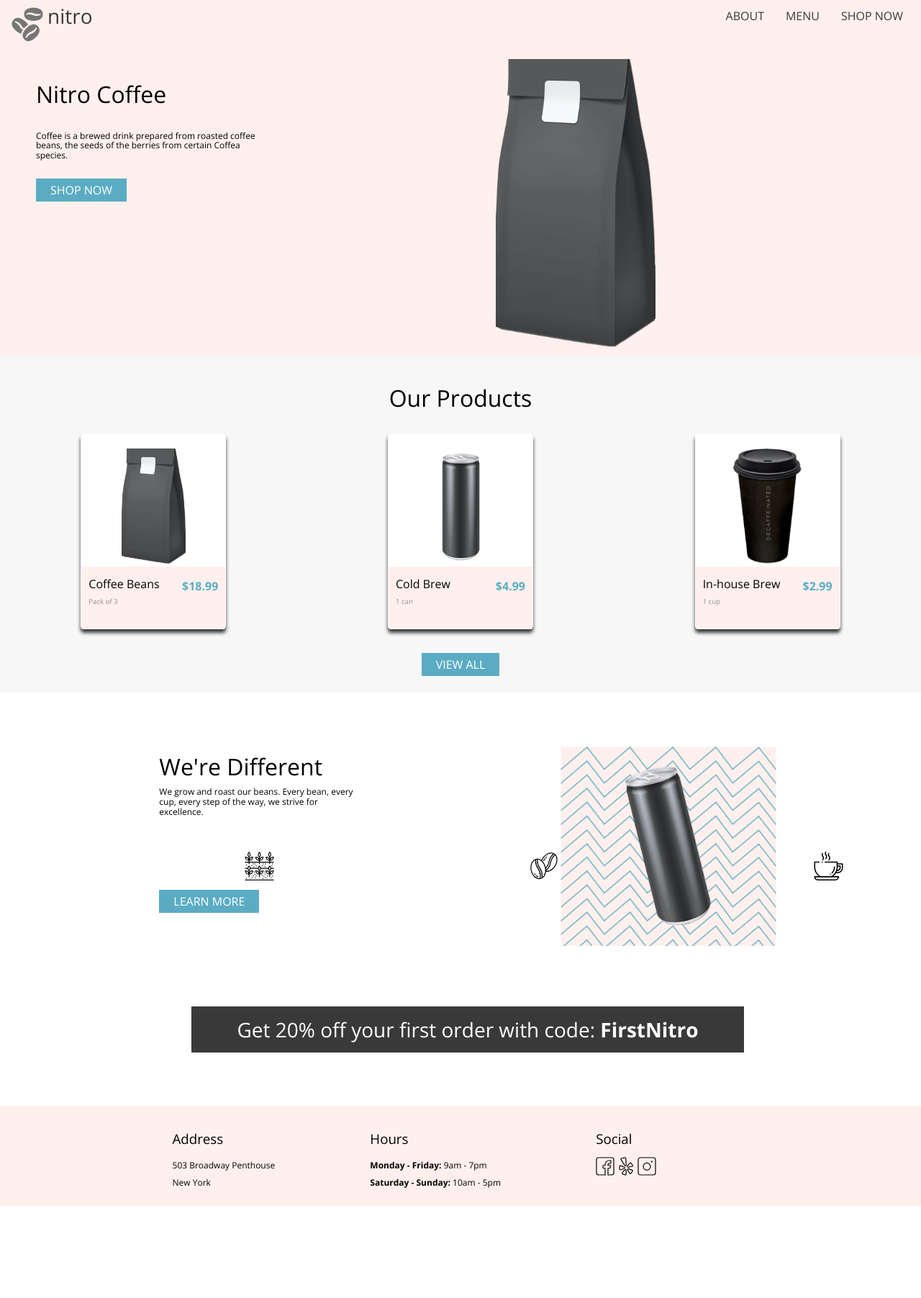
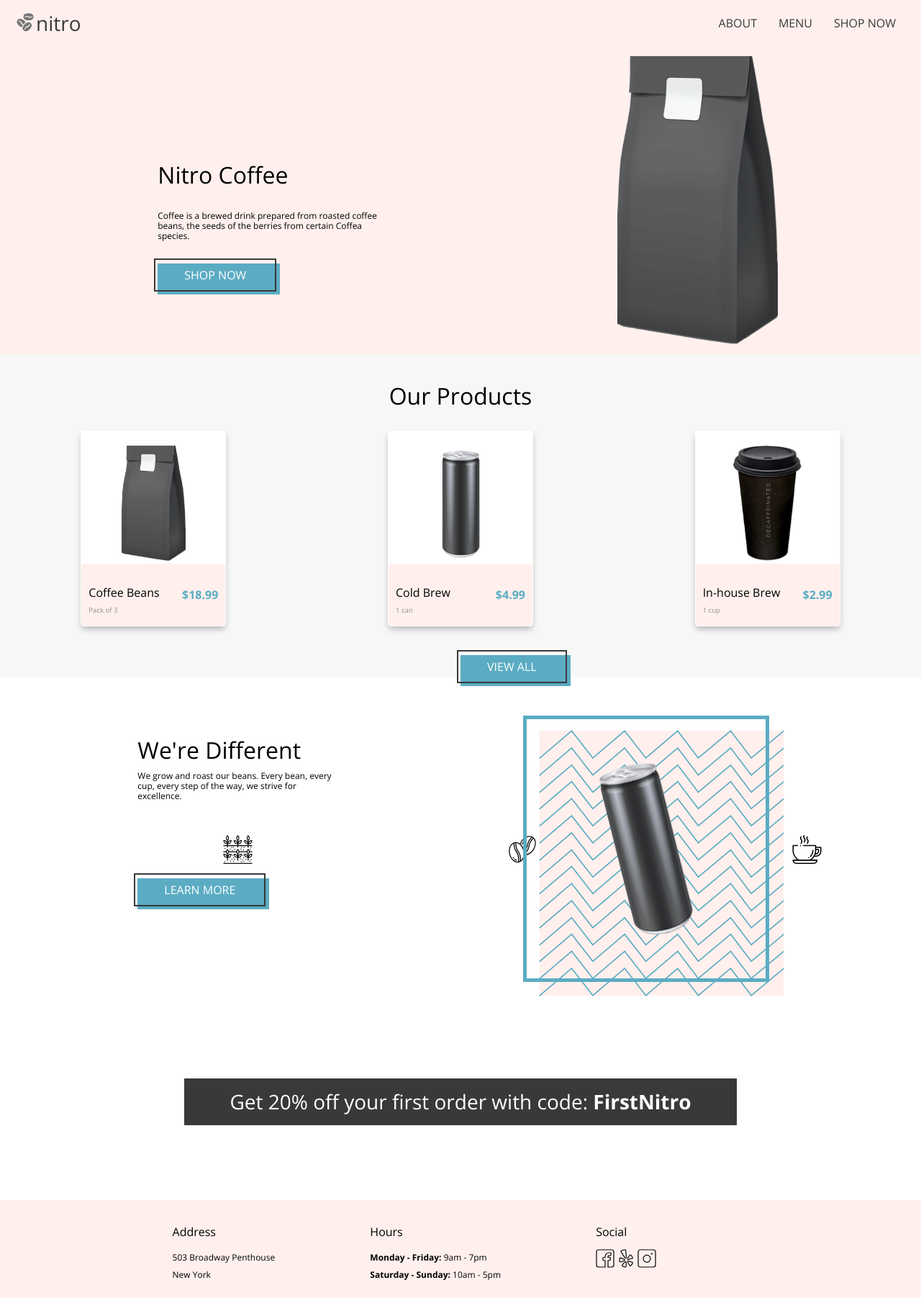
Before and after one commit to revyrob/coffeeShop, a plain HTML site: page index.html in a window 1280 px wide. Shown: the part 4-1807 px from the top of the page at 72% size. Before the commit the page ends 1679 px from the top, so only its background shows below. Drawn offline with nearby package versions, Linux system fonts and the light colour scheme.

Commit message:
positioning is up-to-date

```diff
--- a/css/global.css
+++ b/css/global.css
@@ -24,7 +24,7 @@ navbar css
 .primary__header {
     display: flex;
     background-color:#FFF0ED;
-    padding: 10px;
+    padding: 20px;
 }
 .navbar {
     margin-left: auto;
@@ -33,7 +33,7 @@ navbar css
     padding: 0px 15px ;
 }
 .navbar__image{
-    height: 7vh;
+    height: 30px;
 }
 .navbar__title {
     font-size: 1.75rem;
@@ -52,7 +52,7 @@ navbar css
 panel specifics global
 */
 .panel {
-    padding: 10px;
+    padding: 10px 0px 40px 0px;
     width: 100%;
 }
 .panel__title {
--- a/css/landing.css
+++ b/css/landing.css
@@ -2,29 +2,52 @@
 button specifics for index
  */
 .btn {
-    background-color: #5BACC3;
-    color: white;
-    padding: 5px 20px;
-    margin: 0px;
+    border: 2px solid #393939;
+    color:white;
+    position: relative;
+    padding: 10px 40px;
+    bottom: 5px;
+    right: 5px;
 }
 a:hover.btn {
     color: black;
 }
+.btn__border {
+    background-color: #5BACC3;
+    position: absolute;
+    padding: 12px 0px;
 
+}
+.btn--view {
+    display: inline-block;
+}
 /*
-panel general
+hero section
  */
-.panel__img--banner{
+.hero__img--banner{
     height: 25rem;
 }
-.panel__col--text {
-    padding-left: 40px;
+.hero.panel--rose {
+    display: flex;
+    align-items: center;
+    justify-content: center;
 }
-.panel__descrip {
+.hero__descrip {
     padding-bottom: 5%;
     width: 50%;
     font-size: 0.75rem;
 }
+.hero {
+    padding: 10px;
+    width: 100%;
+}
+.hero__title {
+    padding: 10px 0px;
+    font-size: 2rem;
+}
+
+/*
+panel section */
 .panel__discount {
     background-color: #393939;
     color: white;
@@ -36,10 +59,6 @@ panel general
 }
 .panel__title {
     display: block;
-}
-.panel--rose {
-    display: flex;
-    justify-items: center;
 }
 .panel--grey{
     text-align: center;
@@ -71,17 +90,25 @@ panel general
 }
 .panel__div--background {
     background-image: url("/assets/images/coldbrewbackground.png");
-    width: 300px;
+    height: 370px;
+    width: 340px;
     background-size: cover;
-    flex-wrap: wrap;
-    display: flex;
-    justify-content: center;
-    align-items: center;
+    position: relative;
 }
 .panel__col--img{
-    height: 80%;
+    height: 240px;
+    border: 5px solid #5BACC3;
+    padding: 60px 100px;
+    position:absolute;
+    bottom: 20px;
+    right: 20px;
 }
 
+.panel__descrip {
+    padding-bottom: 5%;
+    width: 50%;
+    font-size: 0.75rem;
+}
 /*
 card and card container css
   */
@@ -90,7 +117,8 @@ card and card container css
     border: 1px solid white;
     margin: 20px;
     border-radius: 2%;
-    box-shadow: 0px 5px 5px #393939;
+    box-shadow: 0 5px 9px -1px rgba(0, 0, 0, 0.25);
+
     width: 200px;
     height: 250px;
     text-align: center;
@@ -125,7 +153,8 @@ card and card container css
     display: flex;
     align-items: center;
     justify-content: space-between;
-    padding-bottom: 32px;
+    padding-bottom: 16px;
+    padding-top: 16px;
     border-radius: 2%;
     background-color: #FFF0ED;
 }
--- a/index.html
+++ b/index.html
@@ -16,10 +16,10 @@
     </head>
 
     <body>
+        <!-- navbar -->
         <header class="primary__header">
-
-            <img class="navbar__image" src="../assets/images/coffee-beans-logo-and-footer.svg" alt="coffee beans">
-            <h2 class="navbar__title"><a href="index.html">nitro</h2>
+            <img class="navbar__image" src="./assets/images/coffee-beans-logo-and-footer.svg" alt="coffee beans">
+            <h2 class="navbar__title"><a href="index.html">nitro</a></h2>
             <nav class="navbar">
                 <ul class="navbar__list">
                     <li class="navbar__list-item"><a href="index.html">ABOUT</a></li>
@@ -29,23 +29,26 @@
             </nav>
         </header>
 
-            <section class="panel panel--rose">
-                <div class="panel__col">
-                    <div class="panel__col--text">
-                        <h1 class="panel__title">Nitro Coffee</h1>
-                        <p class="panel__descrip">Coffee is a brewed drink prepared from roasted coffee beans, the seeds of
+        <main>
+            <!-- hero panel section -->
+            <section class="hero panel--rose">
+                <div class="hero__col">
+                    <div class="hero__col--text">
+                        <h1 class="hero__title">Nitro Coffee</h1>
+                        <div class="hero__descrip">Coffee is a brewed drink prepared from roasted coffee beans, the seeds of
                             the berries from certain Coffea species.
-                        </p>
-                        <div>
+                        </div>
+                        <div class="btn__border">
                             <a class="btn" href="./pages/menu.html">SHOP NOW</a>
                         </div>
                     </div>
                 </div>
-                <div class="panel__col">
-                    <img class="panel__img--banner" src="./assets/images/coffeebeans-hero.png" alt="coffee bag">
+                <div class="hero__col">
+                    <img class="hero__img--banner" src="./assets/images/coffeebeans-hero.png" alt="coffee bag">
                 </div>
             </section>
 
+            <!-- panel section with cards -->
             <section class="panel panel--grey">
                 <h2 class="panel__title">Our Products</h2>
                 <div class="container">
@@ -81,6 +84,7 @@
                     </div>
                 </div>
                 <div>
+                    <div class="btn__border btn--view">
                         <a class="btn" href="./pages/menu.html">VIEW ALL</a>
                     </div>
                 </div>
@@ -88,7 +92,6 @@
 
             <section class="panel panel--white">
                 <!-- work on the padding and space between -->
-
                 <div class="panel__col panel--info">
                     <h2 class="panel__title">We're Different</h2>
                     <p class="panel__descrip">We grow and roast our beans. Every bean, every cup, every
@@ -100,39 +103,42 @@
                         <img src="./assets/images/coffee-cup.svg" alt="coffee cup">
                     </div>
                     <div>
+                        <div class="btn__border">
                             <a class="btn" href="./pages/menu.html">LEARN MORE</a>
+                        </div>
                     </div>
                 </div>
                 <!-- need to fix background -->
                 <div class="panel__col panel__div--background">
                     <img class="panel__col--img" src="./assets/images/tiltedcan.png" alt="cold brew coffee">
                 </div>
-
             </section>
 
+            <!-- discount section -->
             <section class="panel">
                 <div class="panel__discount">
-                <p class="'panel__discount">Get 20% off your first order with code: <span>FirstNitro</span></p>
+                    Get 20% off your first order with code: <span>FirstNitro</span>
                 </div>
             </section>
+        </main>
 
         <footer class="footer">
             <div class="footer__section">
-                <h3 class="footer__subtitle">Address</h3>
-                <p class="footer__info">503 Broadway Penthouse</p>
-                <p class="footer__info">New York</p>
+                <div class="footer__subtitle">Address</div>
+                <div class="footer__info">503 Broadway Penthouse</div>
+                <div class="footer__info">New York</div>
             </div>
             <div class="footer__section">
-                <h3 class="footer__subtitle">Hours</h3>
-                <p class="footer__info"><span>Monday - Friday:</span> 9am - 7pm</p>
-                <p class="footer__info"><span>Saturday - Sunday:</span> 10am - 5pm</p>
+                <div class="footer__subtitle">Hours</div>
+                <div class="footer__info"><span>Monday - Friday:</span> 9am - 7pm</div>
+                <div class="footer__info"><span>Saturday - Sunday:</span> 10am - 5pm</div>
             </div>
             <div class="footer__section">
-                <h3 class="footer__subtitle">Social</h3>
-                <a class="footer__img" href="http://facebook.com"><img src="./assets/logos/Facebook-Icon.svg"
+                <div class="footer__subtitle">Social</div>
+                <a class="footer__img" href="http://facebook.com" target="_blank"><img src="./assets/logos/facebook-icon.svg"
                     alt="facebook"></a>
-                    <a class="footer__img" href="http://yelp.com"><img src="./assets/logos/Yelp-Icon.svg" alt="Yelp"></a>
-                    <a class="footer__img" href="http://instagram.com"><img src="assets/logos/Instagram-Icon.svg" alt="Instagram"></a>
+                    <a class="footer__img" href="http://yelp.com" target="_blank"><img src="./assets/logos/yelp-icon.svg" alt="Yelp"></a>
+                    <a class="footer__img" href="http://instagram.com" target="_blank"><img src="assets/logos/instagram-icon.svg" alt="Instagram"></a>
                 </div>
             </footer>
 
```
Also changed, not shown: css/menu.css (+13 -5 lines), pages/menu.html (+8 -3 lines). Lines whose indentation alone changed are shown as unchanged.
